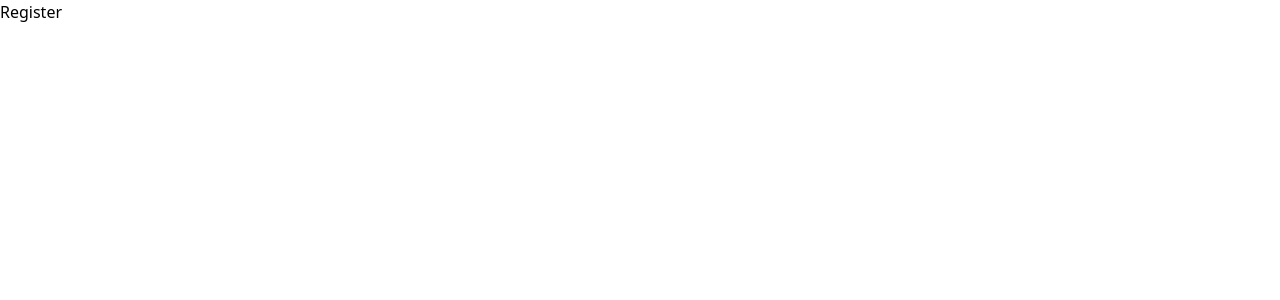
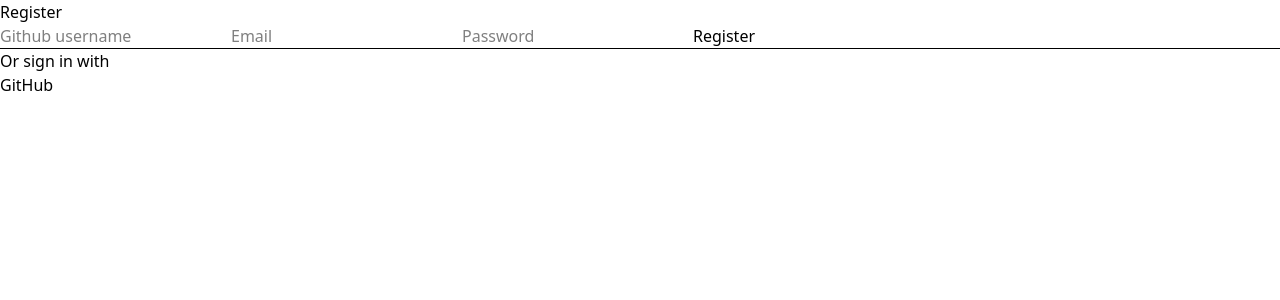
Before and after one commit to 4F24L/findMySquad, a React (Vite) app: page /register in a window 1280 px wide. Shown: the top 300 px of the page. Built offline with nearby package versions, Linux system fonts and the light colour scheme; no server answers.

Commit message:
Signup and profile backend done

```diff
--- /dev/null
+++ b/src/contexts/AuthContext.jsx
@@ -0,0 +1,51 @@
+import React, { useContext, createContext, useEffect, useState } from "react";
+import { auth } from "../firebase";
+import { onAuthStateChanged, signOut, signInWithPopup, GithubAuthProvider } from "firebase/auth";
+import { useNavigate } from "react-router-dom";
+
+const AuthContext = createContext();
+
+export function useAuth() {
+  return useContext(AuthContext);
+}
+
+export function AuthProvider({ children }) {
+  const [currentUser, setCurrentUser] = useState(null);
+  const [error, setError] = useState("");
+  const navigate = useNavigate();
+
+  const githubProvider = new GithubAuthProvider();
+
+  const signInWithGithub = async () => {
+    try {
+      const result = await signInWithPopup(auth, githubProvider);
+      setCurrentUser(result.user);
+      navigate("/profile");
+    } catch (err) {
+      setError(err.message);
+    }
+  };
+
+  const signUserOut = async () => {
+    try {
+      await signOut(auth);
+      setCurrentUser(null);
+      navigate("/");
+    } catch (err) {
+      setError(err.message);
+    }
+  };
+
+  useEffect(() => {
+    const unsubscribe = onAuthStateChanged(auth, (user) => {
+      setCurrentUser(user);
+    });
+    return unsubscribe;
+  }, []);
+
+  return (
+    <AuthContext.Provider value={{ currentUser, error, signInWithGithub, signUserOut }}>
+      {children}
+    </AuthContext.Provider>
+  );
+}
--- /dev/null
+++ b/src/firebase.jsx
@@ -0,0 +1,14 @@
+import { initializeApp } from "firebase/app";
+import { getAuth } from "firebase/auth";
+
+const firebaseConfig = {
+  apiKey: import.meta.env.VITE_API_KEY,
+  authDomain: import.meta.env.VITE_AUTH_DOMAIN,
+  projectId: import.meta.env.VITE_PROJECT_ID,
+  storageBucket: import.meta.env.VITE_STORAGE_BUCKET,
+  messagingSenderId: import.meta.env.VITE_MESSAGE_SENDER_ID,
+  appId: import.meta.env.VITE_APP_ID
+};
+
+const app = initializeApp(firebaseConfig);
+export const auth = getAuth(app);
--- a/src/main.jsx
+++ b/src/main.jsx
@@ -2,9 +2,12 @@
 import './index.css'
 import App from './App.jsx'
 import { BrowserRouter } from 'react-router-dom'
+import { AuthProvider } from './contexts/authContext'
 
 createRoot(document.getElementById('root')).render(
   <BrowserRouter>
+  <AuthProvider>
     <App />
+  </AuthProvider>
   </BrowserRouter>
 )
--- a/src/pages/Profile.jsx
+++ b/src/pages/Profile.jsx
@@ -1,5 +1,77 @@
-export default function Profile(){
-    return(
-        <h1>Profile</h1>
-    )
+import { useEffect, useState } from "react";
+import { useAuth } from "../contexts/authContext";
+
+export default function Profile() {
+  const { currentUser } = useAuth();
+  const [githubData, setGithubData] = useState(null);
+  const [loading, setLoading] = useState(true);
+  const [error, setError] = useState("");
+  const [totalRepos, setTotalRepos] = useState(0);
+
+  useEffect(() => {
+    if (!currentUser) return;
+
+    const githubUsername = currentUser?.reloadUserInfo?.screenName || currentUser?.displayName;
+
+    if (!githubUsername) {
+      setError("GitHub username not found. Please log in with GitHub.");
+      setLoading(false);
+      return;
+    }
+
+    async function fetchGitHubData() {
+      try {
+        const res = await fetch(`https://api.github.com/users/${githubUsername}/repos`);
+        if (!res.ok) {
+          if (res.status === 403) throw new Error("GitHub API rate limit exceeded. Try again later.");
+          throw new Error("Failed to fetch GitHub data");
+        }
+
+        const repos = await res.json();
+        setTotalRepos(repos.length);
+        const languageCount = {};
+        repos.forEach(repo => {
+          if (repo.language) {
+            languageCount[repo.language] = (languageCount[repo.language] || 0) + 1;
+          }
+        });
+
+        const avatar_url = repos.length > 0 ? repos[0].owner.avatar_url : currentUser.photoURL;
+
+        setGithubData({ repos, languageCount, avatar_url });
+      } catch (err) {
+        setError(err.message);
+      } finally {
+        setLoading(false);
+      }
+    }
+
+    fetchGitHubData();
+  }, [currentUser]);
+
+  if (!currentUser) {
+    return <h1>Please log in with GitHub to view your profile.</h1>;
+  }
+
+  if (loading) return <h1>Loading GitHub data...</h1>;
+  if (error) return <h1>Error: {error}</h1>;
+
+  return (
+    <div>
+      <h1>Profile</h1>
+      <p><strong>Name:</strong> {currentUser.displayName || "Not provided"}</p>
+      <p><strong>Email:</strong> {currentUser.email}</p>
+      <p><strong>Photo:</strong></p>
+      {githubData.avatar_url ? <img src={githubData.avatar_url} alt="Profile" width="100" /> : <p>No profile picture.</p>}
+      <h2>GitHub Repositories</h2>
+      <p>Total: {totalRepos}</p>
+
+      <h2>Most Used Languages</h2>
+      <ul>
+        {Object.entries(githubData.languageCount).map(([language, count]) => (
+          <li key={language}>{language}: {count} repos</li>
+        ))}
+      </ul>
+    </div>
+  );
 }
--- a/src/pages/Register.jsx
+++ b/src/pages/Register.jsx
@@ -1,5 +1,70 @@
-export default function Register(){
-    return(
-        <h1>Register</h1>
-    )
+import { createUserWithEmailAndPassword, updateProfile } from "firebase/auth";
+import { useState } from "react";
+import { useNavigate } from "react-router-dom";
+import { auth } from "../firebase";
+import { useAuth } from "../contexts/authContext";
+
+export default function Register() {
+  const [githubUsername, setGithubUsername] = useState("");
+  const [email, setEmail] = useState("");
+  const [password, setPassword] = useState("");
+  const [isLoading, setIsLoading] = useState(false);
+  const navigate = useNavigate();
+
+  const { signInWithGithub } = useAuth();
+
+  async function handleReg(e) {
+    e.preventDefault();
+    setIsLoading(true);
+
+    try {
+      const userCrediential = await createUserWithEmailAndPassword(auth, email, password);
+      const user = userCrediential.user;
+      setIsLoading(false);
+      await updateProfile(user, {
+        displayName: githubUsername,
+      })
+      navigate("/profile");
+    } catch (err) {
+      alert(err.message);
+      setIsLoading(false);
+    }
+  }
+
+  return (
+    <>
+      <h1>Register</h1>
+      <form onSubmit={handleReg}>
+        <input
+          type="text"
+          placeholder="Github username"
+          value={githubUsername}
+          onChange={(e) => setGithubUsername(e.target.value)}
+          required
+        />
+        <input
+          type="email"
+          placeholder="Email"
+          value={email}
+          onChange={(e) => setEmail(e.target.value)}
+          required
+        />
+        <input
+          type="password"
+          placeholder="Password"
+          value={password}
+          onChange={(e) => setPassword(e.target.value)}
+          required
+        />
+        <button type="submit" disabled={isLoading}>
+          {isLoading ? "Registering..." : "Register"}
+        </button>
+      </form>
+
+      <hr />
+
+      <h3>Or sign in with</h3>
+      <button onClick={signInWithGithub}>GitHub</button>
+    </>
+  );
 }
```
Also changed, not shown: 1 other file (tests, documents, lock files or other folders).
